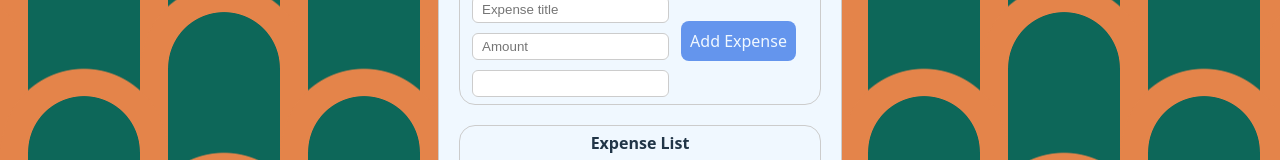
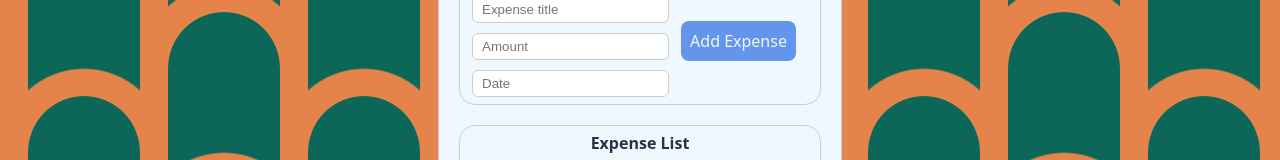
Before and after one commit to mahdinap/expense-tracker, a React (Vite) app: page / in a window 1280 px wide. Shown: the part 352-512 px from the top of the page. Built offline with nearby package versions, Linux system fonts and the light colour scheme.

Commit message:
add placeholder for date input

```diff
--- a/src/Components/AddNewExoense.jsx
+++ b/src/Components/AddNewExoense.jsx
@@ -20,9 +20,9 @@ export default function AddNewExpense(prop) {
       amount:Number(formDate.amount),
       date:formDate.date || new Date().toString()
     }
+    setFormData({name:"",amount:"",date:null})
     onAddExpense(newExpense);
     setExpense((prev)=>[...prev,newExpense])
-    setFormData({name:"",amount:"",date:null})
   }
   return (
     <>
@@ -47,6 +47,7 @@ export default function AddNewExpense(prop) {
               dateFormat="yyyy/MM/dd"
               selected={formDate.date}
                onChange={(date) => setFormData((prev) => ({ ...prev, date }))}
+               placeholderText="Date"
             />
           </div>
 
```
